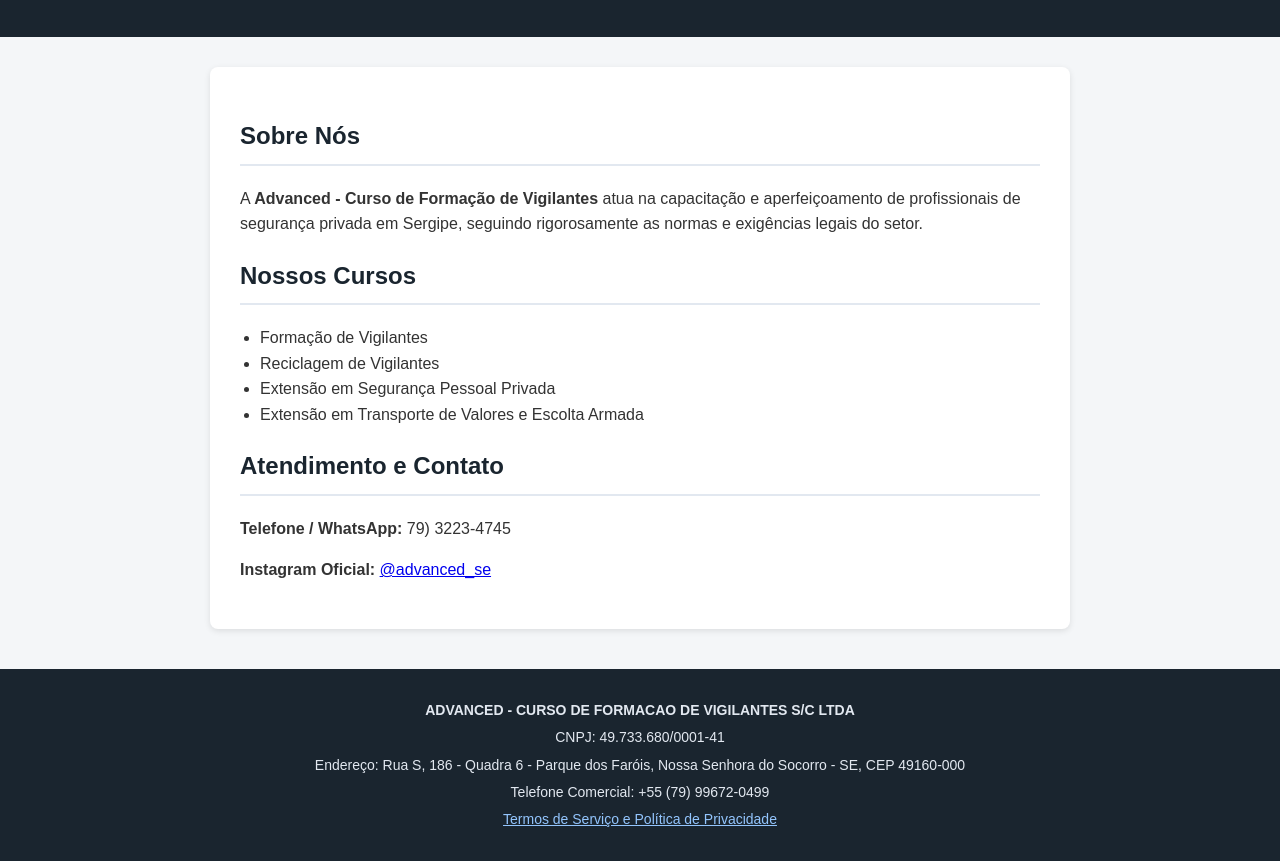
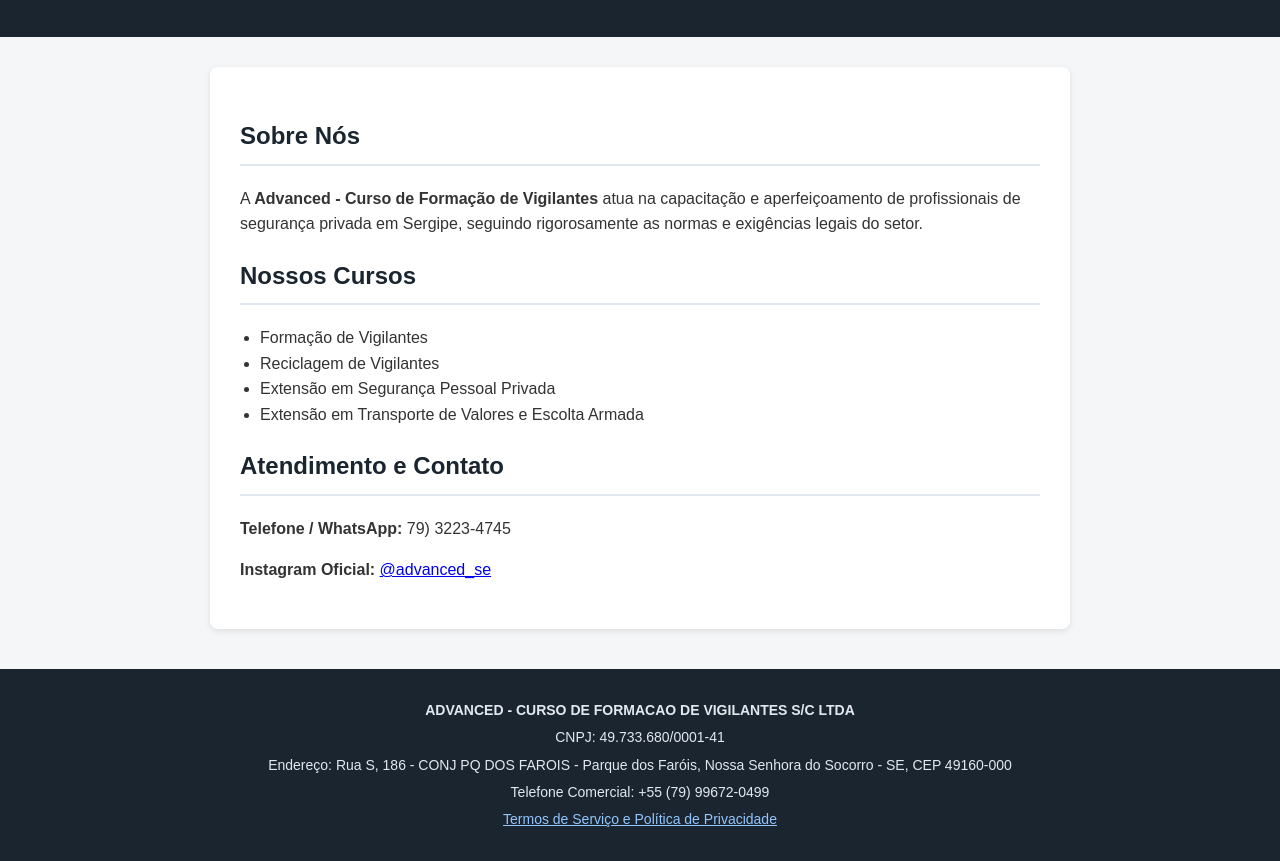
Before and after one commit to marketingarcm1-collab/advanced-vigilantes, a plain HTML site: page index.html in a window 1280 px wide. Shown: the part 123-984 px from the top of the page. Drawn offline with Linux system fonts and the light colour scheme.

Commit message:
Update index.html

```diff
--- a/index.html
+++ b/index.html
@@ -84,7 +84,7 @@
     <footer>
         <p><strong>ADVANCED - CURSO DE FORMACAO DE VIGILANTES S/C LTDA</strong></p>
         <p>CNPJ: 49.733.680/0001-41</p>
-        <p>Endereço: Rua S, 186 - Quadra 6 - Parque dos Faróis, Nossa Senhora do Socorro - SE, CEP 49160-000</p>
+        <p>Endereço: Rua S, 186 - CONJ PQ DOS FAROIS  - Parque dos Faróis, Nossa Senhora do Socorro - SE, CEP 49160-000</p>
         <p>Telefone Comercial: +55 (79) 99672-0499</p>
         <p><a href="/legal.html" style="color: #93c5fd;">Termos de Serviço e Política de Privacidade</a></p>
 
```
